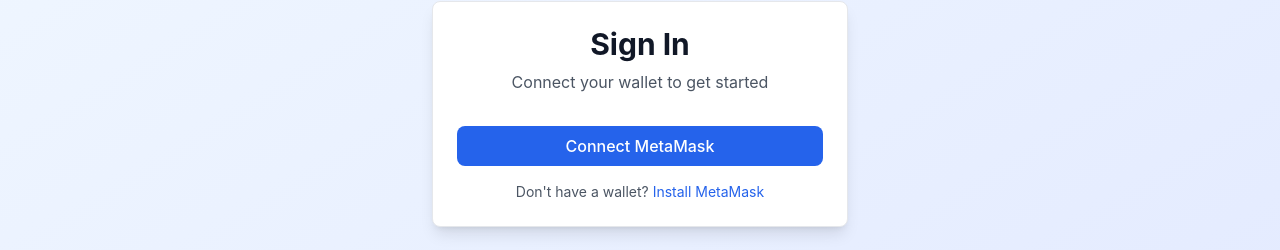
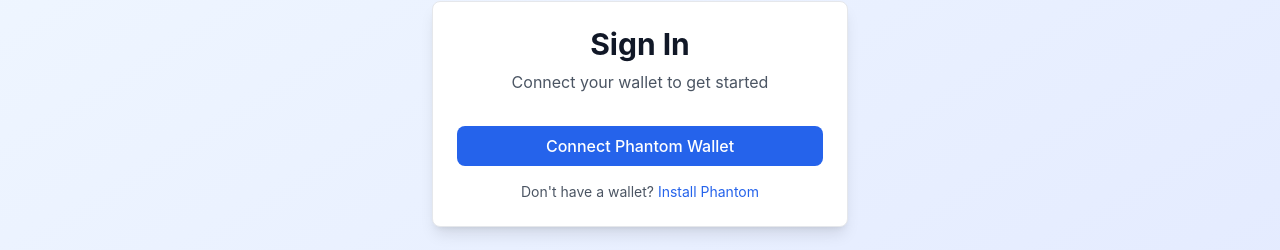
Before and after one commit to Th0dium/Decentralized-Paystream-escrow, a Next.js app in the folder frontend/: page /login in a window 1280 px wide. Shown: the part 144-394 px from the top of the page. Built offline with nearby package versions, Linux system fonts and the light colour scheme; no server answers.

Commit message:
Change wallet integration from MetaMask to Phantom (with MetaMask fallback)

```diff
--- a/frontend/app/login/page.tsx
+++ b/frontend/app/login/page.tsx
@@ -9,10 +9,14 @@
 
 interface EthereumProvider {
   request: (args: { method: string }) => Promise<string[]>;
+  isPhantom?: boolean;
 }
 
 declare global {
   interface Window {
+    phantom?: {
+      ethereum?: EthereumProvider;
+    };
     ethereum?: EthereumProvider;
   }
 }
@@ -37,13 +41,15 @@
     setError(null);
 
     try {
-      // Check if window.ethereum is available (MetaMask)
-      if (!window.ethereum) {
-        throw new Error("MetaMask is not installed. Please install MetaMask.");
+      // Check if Phantom is available first, then fall back to MetaMask
+      const provider = window.phantom?.ethereum || window.ethereum;
+
+      if (!provider) {
+        throw new Error("No wallet extension found. Please install Phantom or MetaMask.");
       }
 
       // Request account access
-      const accounts = await window.ethereum.request({
+      const accounts = await provider.request({
         method: "eth_requestAccounts",
       });
 
@@ -119,18 +125,18 @@
                 ? "Connecting..."
                 : isVerifying
                   ? "Verifying..."
-                  : "Connect MetaMask"}
+                  : "Connect Phantom Wallet"}
             </Button>
 
             <p className="text-center text-sm text-gray-600">
               Don&apos;t have a wallet?{" "}
               <a
-                href="https://metamask.io"
+                href="https://phantom.app"
                 target="_blank"
                 rel="noopener noreferrer"
                 className="text-blue-600 hover:underline"
               >
-                Install MetaMask
+                Install Phantom
               </a>
             </p>
           </Card>
```
